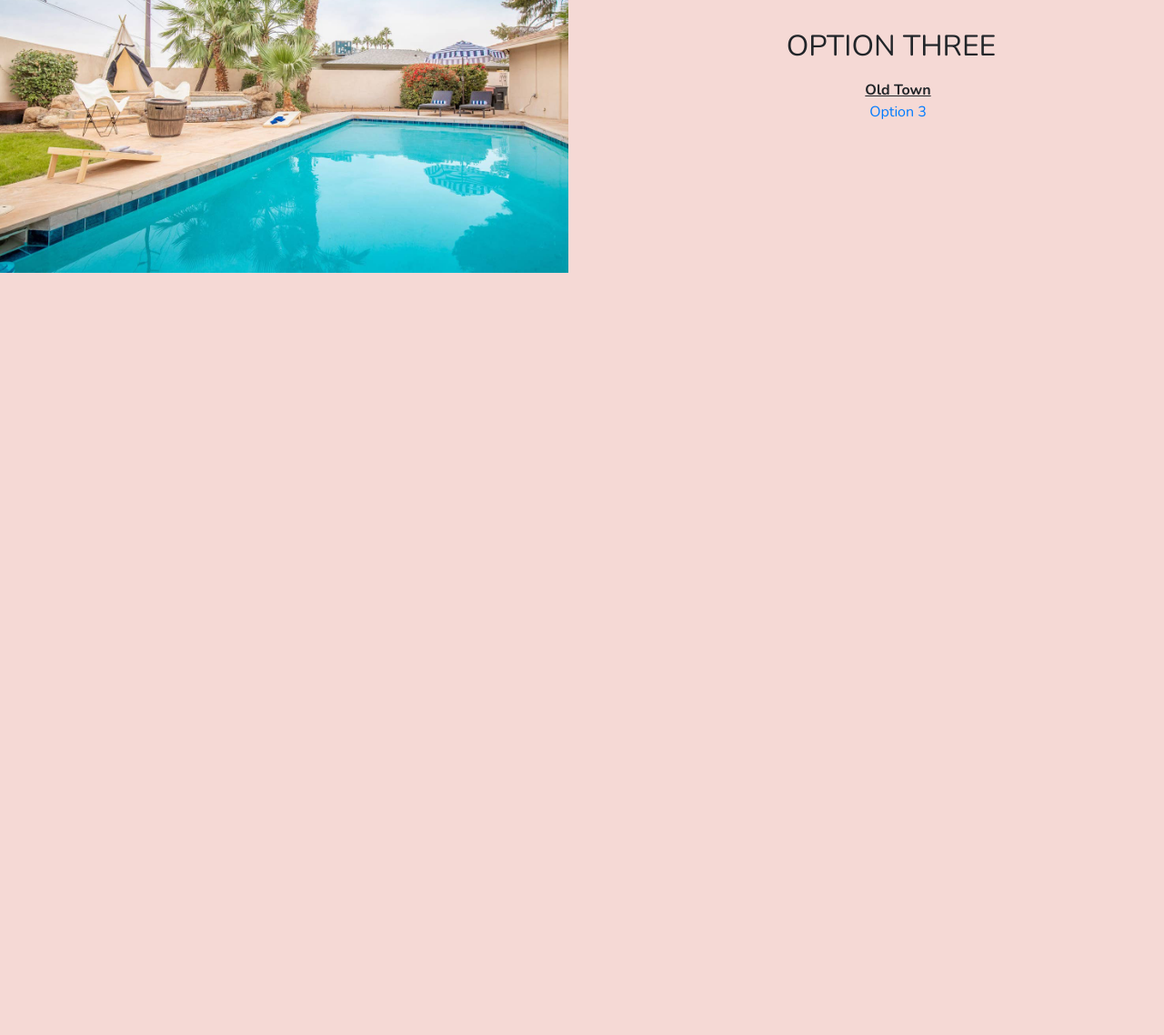
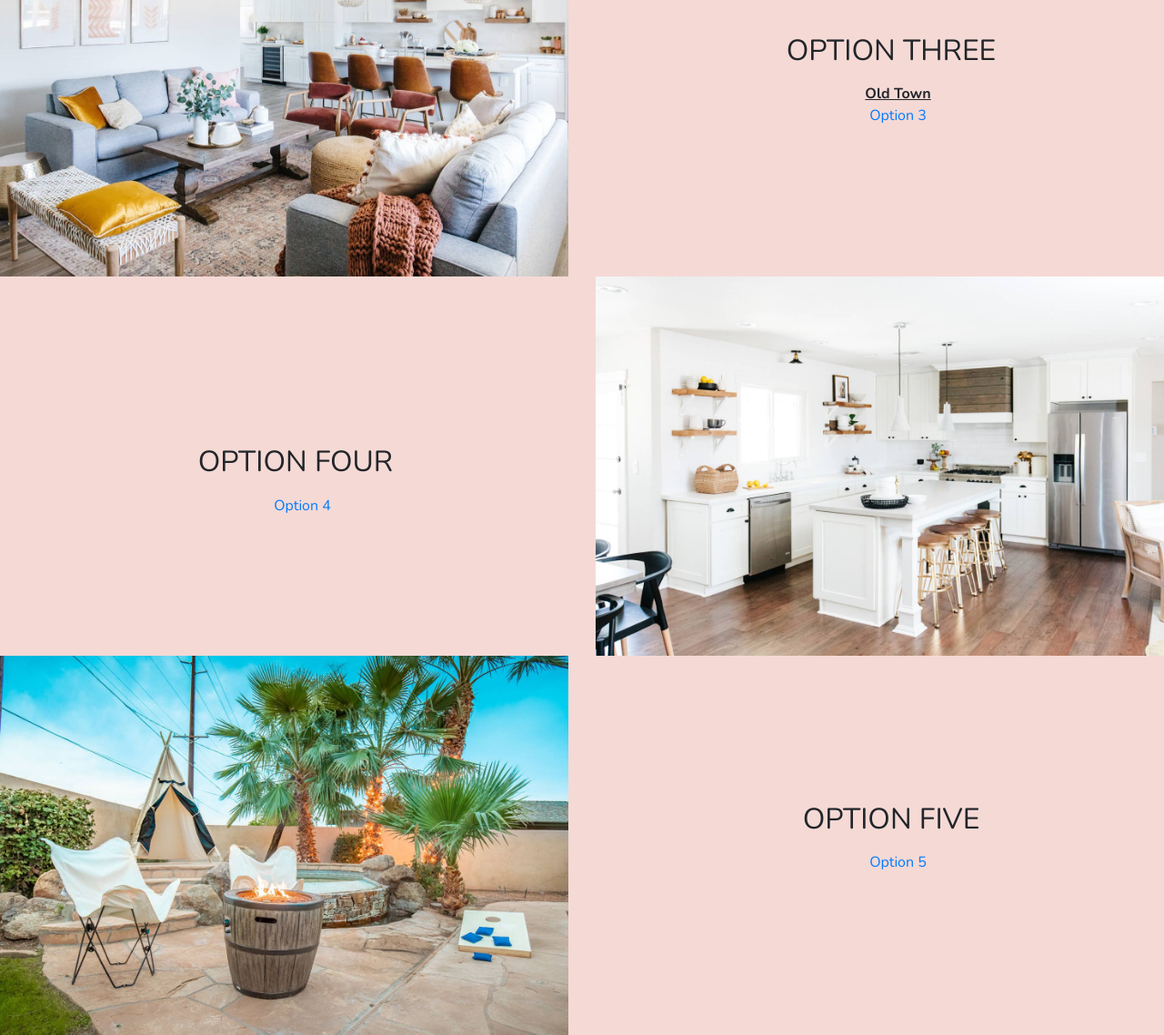
Before and after one commit to abbykaemmerer/scottsdale, a website: page airb.html in a window 1280 px wide. Shown: the part 1386-2524 px from the top of the page at 91% size. Before the commit the page ends 1686 px from the top, so only its background shows below. Drawn offline with nearby package versions, Linux system fonts and the light colour scheme.

Commit message:
Add new air bbs

```diff
--- a/airb.html
+++ b/airb.html
@@ -61,7 +61,7 @@
 <section class="container-fluid px-0">
     <div class="row align-items-center content">
         <div class="col-md-6 order-2 order-md-1">
-            <img src="img/scottsdale/botanical.jpg" alt="" class="img-fluid">
+            <img src="img/scottsdale/opt1.jpg" alt="" class="img-fluid">
         </div>
         <div class="col-md-6 text-center order-1 order-md-2">
            <div class="row justify-content-center">
@@ -69,7 +69,7 @@
                 <h2>OPTION ONE</h2>
             <p class="lead">
               <ul>
-                <a href="https://www.airbnb.com/rooms/plus/32065735?adults=12&check_in=2020-09-04&check_out=2020-09-07&source_impression_id=p3_1570985179_u8HYX1NYtoeZyX3A#modal">Option 1</a>
+                <a href="https://www.airbnb.com/rooms/24152066?check_in=2020-09-04&check_out=2020-09-07&adults=12&s=42&user_id=168265043&ref_device_id=fd20001b86612110fd8073d3ec51da8ddc2781f0&_branch_match_id=745042942710053655&source_impression_id=p3_1578870342_sCCaAkS0QqU%2Fbwnl">Option 1</a>
               </ul>
             </p>
                </div>
@@ -86,19 +86,19 @@
                 <h2>OPTION TWO</h2>
             <p class="lead">
               <ul>
-                <a href="https://www.airbnb.com/rooms/31073315?adults=12&check_in=2020-09-04&check_out=2020-09-07&source_impression_id=p3_1570984932_fmILYr5wFyVR1xpW">Option 2</a>
+                <a href="https://www.airbnb.com/rooms/41004272?check_out=2020-09-07&check_in=2020-09-04&adults=12&s=42&ref_device_id=fd20001b86612110fd8073d3ec51da8ddc2781f0&user_id=168265043&_branch_match_id=745042942710053655&source_impression_id=p3_1578870308_J5p82dLuYWygrfLt">Option 2</a>
               </ul>
             </p>
                </div>
             </div>
         </div>
         <div class="col-md-6">
-          <img src="img/scottsdale/hash.jpg" alt="" class="img-fluid">
+          <img src="img/scottsdale/opt2.jpg" alt="" class="img-fluid">
         </div>
     </div>
     <div class="row align-items-center content">
         <div class="col-md-6 order-2 order-md-1">
-            <img src="img/scottsdale/airbb2.jpg" alt="" class="img-fluid">
+            <img src="img/scottsdale/opt3.jpg" alt="" class="img-fluid">
         </div>
         <div class="col-md-6 text-center order-1 order-md-2">
            <div class="row justify-content-center">
@@ -107,13 +107,52 @@
             <p class="lead">
               <ul>
                 <li class="underline">Old Town</li>
-                <a href="https://www.airbnb.com/rooms/30697926?adults=12&check_in=2020-09-04&check_out=2020-09-07&source_impression_id=p3_1570984650_709zJJot%2BntErITU">Option 3</a>
+                <a href="https://www.airbnb.com/rooms/34180883?adults=12&check_out=2020-09-07&check_in=2020-09-04&ref_device_id=fd20001b86612110fd8073d3ec51da8ddc2781f0&s=42&user_id=168265043&_branch_match_id=745042942710053655&source_impression_id=p3_1578870348_3atVTF2Q6EP5C%2F84">Option 3</a>
               </ul>
             </p>
                </div>
             </div>
         </div>
     </div>
+    <div class="row align-items-center content">
+
+      <div class="col-md-6 text-center">
+         <div class="row justify-content-center">
+             <div class="col-10 col-lg-8 blurb mb-5 mb-md-0">
+                <br>
+                <br>
+              <h2>OPTION FOUR</h2>
+          <p class="lead">
+            <ul>
+              <a href="https://www.airbnb.com/rooms/34180883?adults=12&check_out=2020-09-07&check_in=2020-09-04&ref_device_id=fd20001b86612110fd8073d3ec51da8ddc2781f0&s=42&user_id=168265043&_branch_match_id=745042942710053655&source_impression_id=p3_1578871077_jITrHjP1Ij2Ls%2Bsa">Option 4</a>
+            </ul>
+          </p>
+             </div>
+          </div>
+      </div>
+      <div class="col-md-6">
+        <img src="img/scottsdale/opt4.jpg" alt="" class="img-fluid">
+      </div>
+  </div>
+
+    <div class="row align-items-center content">
+      <div class="col-md-6 order-2 order-md-1">
+          <img src="img/scottsdale/opt5.jpg" alt="" class="img-fluid">
+      </div>
+      <div class="col-md-6 text-center order-1 order-md-2">
+         <div class="row justify-content-center">
+             <div class="col-14 col-lg-8 blurb mb-5 mb-md-0">
+              <h2>OPTION FIVE</h2>
+          <p class="lead">
+            <ul>
+              <a href="https://www.airbnb.com/rooms/31073315?adults=12&check_out=2020-09-07&check_in=2020-09-04&s=42&user_id=168265043&ref_device_id=fd20001b86612110fd8073d3ec51da8ddc2781f0&_branch_match_id=745042942710053655&source_impression_id=p3_1578870351_ZhNy3YX7gl5%2BeKlJ">Option 5</a>
+            </ul>
+          </p>
+             </div>
+          </div>
+      </div>
+  </div>
+
 </section>
 
 
```
Also changed, not shown: img/scottsdale/airbb2.jpg (deleted), img/scottsdale/opt1.jpg (added), img/scottsdale/opt2.jpg (added), img/scottsdale/opt3.jpg (added), img/scottsdale/opt4.jpg (added), img/scottsdale/opt5.jpg (added), 3 other files.
